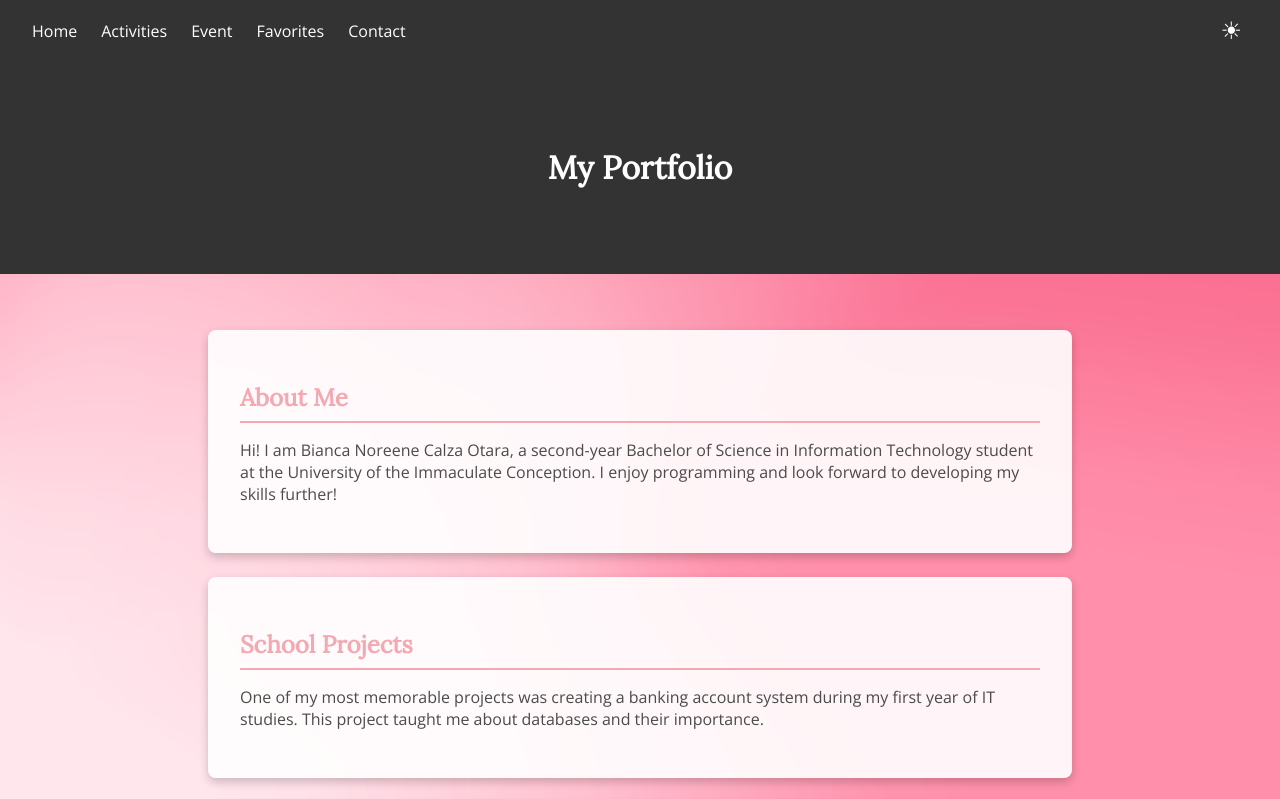
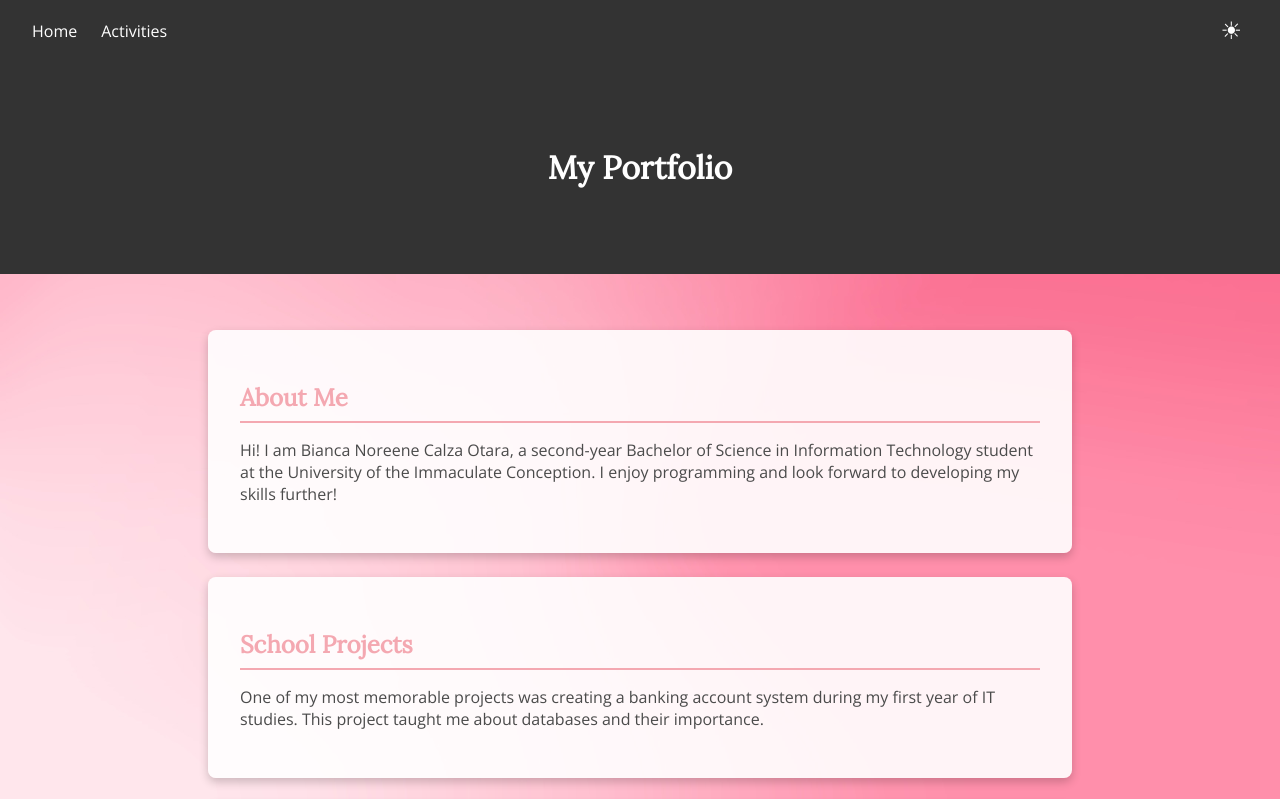
Before and after one commit to bnco-uic/bnco-uic.github.io, a plain HTML site: page index.html in a window 1280 px wide. Shown: the top 799 px of the page. Drawn offline with nearby package versions, Linux system fonts and the light colour scheme.

Commit message:
Update index.html

```diff
--- a/index.html
+++ b/index.html
@@ -13,9 +13,6 @@
         <ul>
             <li><a href="https://bnco-uic.github.io/">Home</a></li>
             <li><a href="activities.html">Activities</a></li>
-            <li><a href="#school-projects">Event</a></li>
-            <li><a href="#favorites">Favorites</a></li>
-            <li><a href="#card-contact">Contact</a></li>
         </ul>
         <button id="toggleBtn">☀︎</button>
     </nav>
@@ -32,8 +29,6 @@
                 at the University of the Immaculate Conception. I enjoy programming and look forward to developing my skills further!
             </p>
         </section>
-
-        <!-- Added the favorite-category section -->
 
         <section id="school-projects">
             <h2>School Projects</h2>
@@ -65,10 +60,12 @@
     </section>
 
 </main>
-
+<center>
     <footer>
         <p>&copy; Bianca Noreene Calza Otara 2024</p>
     </footer>
+</center>
+
 
     <script>
         const toggleBtn = document.getElementById("toggleBtn");
```
